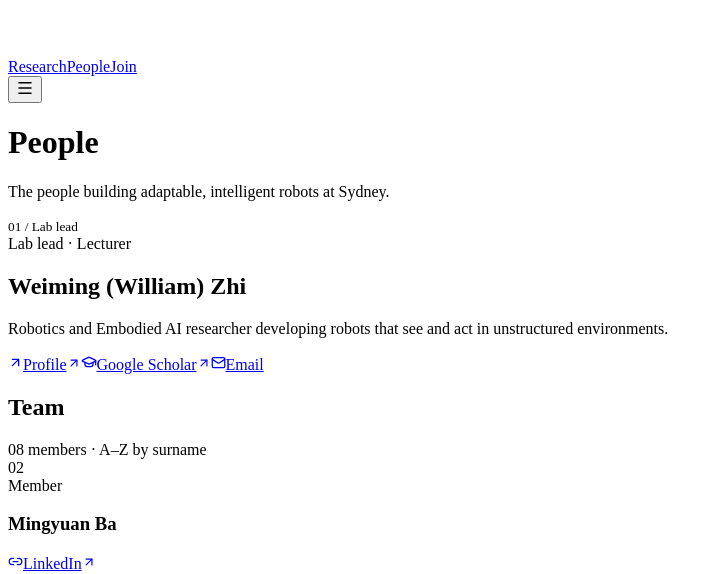
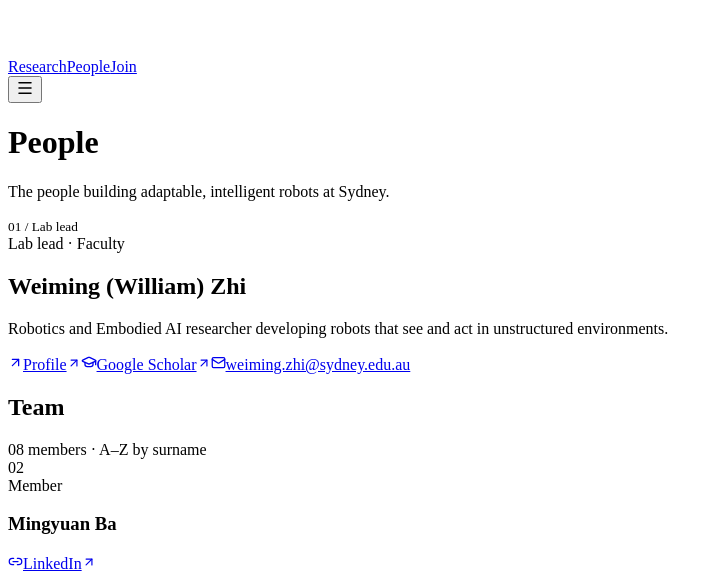
Before and after one commit to cheese-zj/pairlab-site, a React (Vite) app: page /people in a window 1280 px wide. Shown: the part 226-800 px from the top of the page, without its empty margins (0-723 px from the left). Built offline with nearby package versions, Linux system fonts and the light colour scheme; the HTML template or start-up script is replaced by a standard one.

Commit message:
Update faculty title and email label

```diff
--- a/src/people.ts
+++ b/src/people.ts
@@ -20,13 +20,13 @@ export const labLead: Person = {
   slug: 'weiming-zhi',
   name: 'Weiming (William) Zhi',
   surname: 'Zhi',
-  role: 'Lab lead · Lecturer',
+  role: 'Lab lead · Faculty',
   image: '/weiming-zhi.webp',
   summary: 'Robotics and Embodied AI researcher developing robots that see and act in unstructured environments.',
   links: [
     { label: 'Profile', href: 'https://www.weimingzhi.com/', kind: 'profile' },
     { label: 'Google Scholar', href: 'https://scholar.google.com/citations?user=Y6MWNsQAAAAJ', kind: 'scholar' },
-    { label: 'Email', href: 'mailto:weiming.zhi@sydney.edu.au', kind: 'email' },
+    { label: 'weiming.zhi@sydney.edu.au', href: 'mailto:weiming.zhi@sydney.edu.au', kind: 'email' },
   ],
 }
 
```
